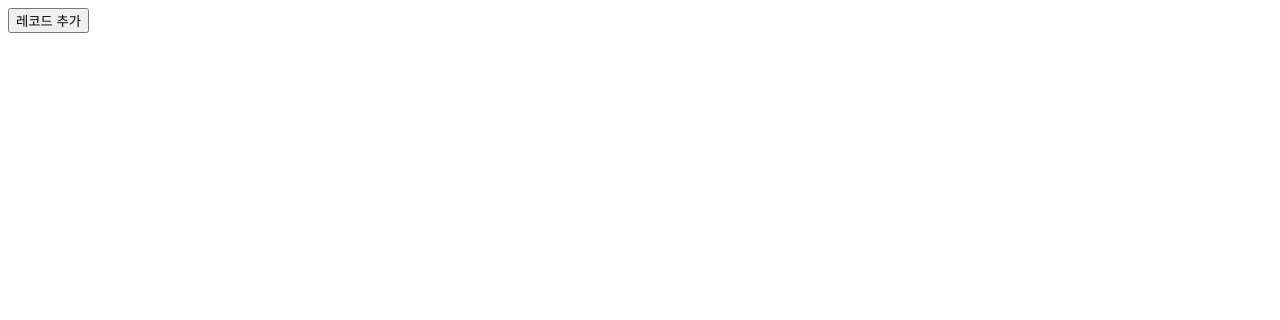
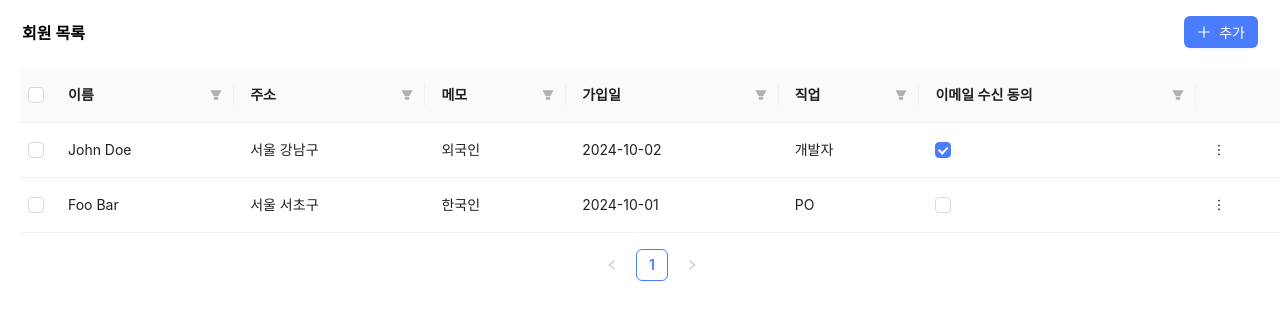
Before and after one commit to yunki-park/member-table, a React (Vite) app: page / in a window 1280 px wide. Shown: the top 320 px of the page. Built offline with nearby package versions, Linux system fonts and the light colour scheme.

Commit message:
[feat] 메인 페이지 레이아웃 구현
- 메인 페이즈 기본 레이아웃 구성 및 샘플 데이터 주입
- `Member`와 `RecordData` 간 변환 유틸 함수 구현

```diff
--- a/src/App.tsx
+++ b/src/App.tsx
@@ -1,7 +1,13 @@
-import { useRecordStorage } from './hooks/useRecordStorage';
+import { Button, theme } from 'antd';
+import { useRecordStorage } from '@/hooks/useRecordStorage';
+import { PlusOutlined } from '@ant-design/icons';
+
+import { MemberTable } from '@/components/MemberTable/MemberTable';
+import { convertRecordDatasToMembers } from './utils/convertUtil';
 
 function App() {
   const { records, save } = useRecordStorage();
+  const { token } = theme.useToken();
 
   const handleAddRecord = () => {
     const newRecord = [
@@ -19,14 +25,43 @@ function App() {
   };
 
   return (
-    <div>
-      <button onClick={handleAddRecord}>레코드 추가</button>
-
-      <ul>
-        {records.map((record, idx) => (
-          <li key={idx}>{record.name}</li>
-        ))}
-      </ul>
+    <div
+      style={{
+        height: '100vh',
+        display: 'flex',
+        flexDirection: 'column',
+        backgroundColor: token.colorBgContainer,
+      }}
+    >
+      {/* 헤더 */}
+      <div
+        style={{
+          display: 'flex',
+          flexDirection: 'row',
+          justifyContent: 'space-between',
+          alignItems: 'center',
+          position: 'sticky',
+          top: 0,
+          zIndex: 10,
+          padding: '8px 14px',
+        }}
+      >
+        {/* 타이틀 */}
+        <div style={{ fontSize: '16px', fontWeight: '600' }}>회원 목록</div>
+        {/* 우측 상단 추가 버튼 */}
+        <Button
+          type="primary"
+          icon={<PlusOutlined />}
+          style={{ padding: '0px 12px' }}
+          onClick={handleAddRecord}
+        >
+          추가
+        </Button>
+      </div>
+      {/* 회원 목록 테이블 */}
+      <div style={{ flex: 1, width: '100%', padding: '12px' }}>
+        <MemberTable records={convertRecordDatasToMembers(records)} />
+      </div>
     </div>
   );
 }
--- a/src/components/MemberTable/MemberTable.tsx
+++ b/src/components/MemberTable/MemberTable.tsx
@@ -3,7 +3,10 @@ import type { TableColumnsType } from 'antd';
 import { MoreOutlined } from '@ant-design/icons';
 
 import { Member } from '@/models/member';
-import { initialMembers } from './initialMembers';
+
+interface MemberTableProps {
+  records: Member[];
+}
 
 const columns: TableColumnsType<Member> = [
   {
@@ -13,7 +16,7 @@ const columns: TableColumnsType<Member> = [
       { text: 'John Doe', value: 'John Doe' },
       { text: 'Foo Bar', value: 'Foo Bar' },
     ],
-    onFilter: (value, record) => record.name.includes(String(value)),
+    onFilter: (value, record) => record.name.includes(value as string),
   },
   {
     title: '주소',
@@ -23,7 +26,7 @@ const columns: TableColumnsType<Member> = [
       { text: '서울 서초구', value: '서울 서초구' },
     ],
     onFilter: (value, record) =>
-      record.address?.includes(String(value)) ?? false,
+      record.address?.includes(value as string) ?? false,
   },
   {
     title: '메모',
@@ -32,7 +35,8 @@ const columns: TableColumnsType<Member> = [
       { text: '외국인', value: '외국인' },
       { text: '한국인', value: '한국인' },
     ],
-    onFilter: (value, record) => record.memo?.includes(String(value)) ?? false,
+    onFilter: (value, record) =>
+      record.memo?.includes(value as string) ?? false,
   },
   {
     title: '가입일',
@@ -41,7 +45,7 @@ const columns: TableColumnsType<Member> = [
       { text: '2024-10-01', value: '2024-10-01' },
       { text: '2024-10-02', value: '2024-10-02' },
     ],
-    onFilter: (value, record) => record.joinDate.includes(String(value)),
+    onFilter: (value, record) => record.joinDate.includes(value as string),
   },
   {
     title: '직업',
@@ -72,11 +76,11 @@ const columns: TableColumnsType<Member> = [
   },
 ];
 
-export const MemberTable: React.FC = () => {
+export const MemberTable: React.FC<MemberTableProps> = ({ records }) => {
   return (
     <Table<Member>
       columns={columns}
-      dataSource={initialMembers}
+      dataSource={records}
       rowKey="name"
       pagination={{
         pageSize: 10,
--- /dev/null
+++ b/src/constants/defaults.ts
@@ -0,0 +1,6 @@
+export const DEFAULT_MEMBER_VALUES = {
+  address: '',
+  memo: '',
+  job: '개발자',
+  agreeToEmail: false,
+};
--- a/src/hooks/useRecordStorage.ts
+++ b/src/hooks/useRecordStorage.ts
@@ -1,16 +1,17 @@
 import { useEffect, useState } from 'react';
+
 import { RecordData } from '../models/record';
 import { StorageInterface } from '../storage/StorageInterface';
 import { LocalStorageProvider } from '../storage/LocalStorageProvider';
 import { InMemoryProvider } from '../storage/InMemoryProvider';
 import { STORAGE_MODE } from '../constans/storageMode';
+import { initialMembers } from '@/components/MemberTable/initialMembers';
+import { convertMembersToRecordDatas } from '@/utils/convertUtil';
+
+const storageMode = import.meta.env.VITE_STORAGE ?? STORAGE_MODE.LOCAL_STORAGE;
+const isLocalStorageMode = storageMode === STORAGE_MODE.LOCAL_STORAGE;
 
 function getStorage(): StorageInterface {
-  const storageMode =
-    import.meta.env.VITE_STORAGE ?? STORAGE_MODE.LOCAL_STORAGE;
-
-  const isLocalStorageMode = storageMode === STORAGE_MODE.LOCAL_STORAGE;
-
   return isLocalStorageMode
     ? new LocalStorageProvider()
     : new InMemoryProvider();
@@ -23,7 +24,12 @@ export function useRecordStorage() {
 
   useEffect(() => {
     const loaded = storage.getRecords();
-    setRecords(loaded);
+
+    if (loaded.length > 0) {
+      setRecords(loaded);
+    } else if (!isLocalStorageMode) {
+      setRecords(convertMembersToRecordDatas(initialMembers));
+    }
   }, []);
 
   const save = (newRecords: RecordData[]) => {
--- /dev/null
+++ b/src/utils/convertUtil.ts
@@ -0,0 +1,29 @@
+import { Member } from '@/models/member';
+import type { RecordData } from '@/models/record';
+import { DEFAULT_MEMBER_VALUES } from '@/constants/defaults';
+
+export function convertRecordDataToMember(record: RecordData): Member {
+  return {
+    name: record.name as string,
+    address: record.address as string,
+    memo: record.memo as string,
+    joinDate: record.joinDate as string,
+    job: record.job as string,
+    agreeToEmail: record.agreeToEmail as boolean,
+  };
+}
+
+export function convertMemberToRecordData(member: Member): RecordData {
+  return {
+    ...DEFAULT_MEMBER_VALUES,
+    ...member,
+  };
+}
+
+export function convertRecordDatasToMembers(records: RecordData[]): Member[] {
+  return records.map(convertRecordDataToMember);
+}
+
+export function convertMembersToRecordDatas(members: Member[]): RecordData[] {
+  return members.map(convertMemberToRecordData);
+}
```
